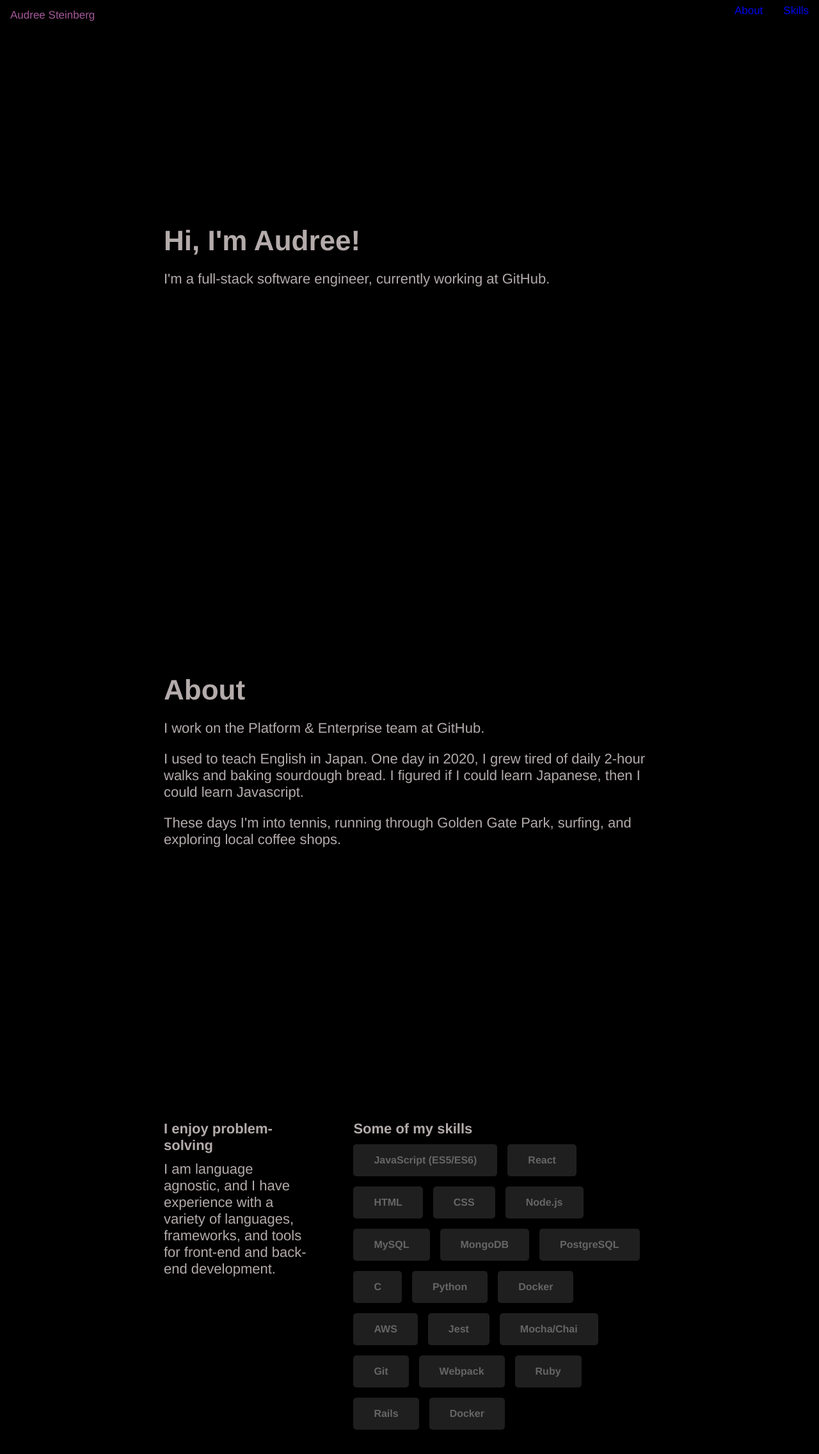
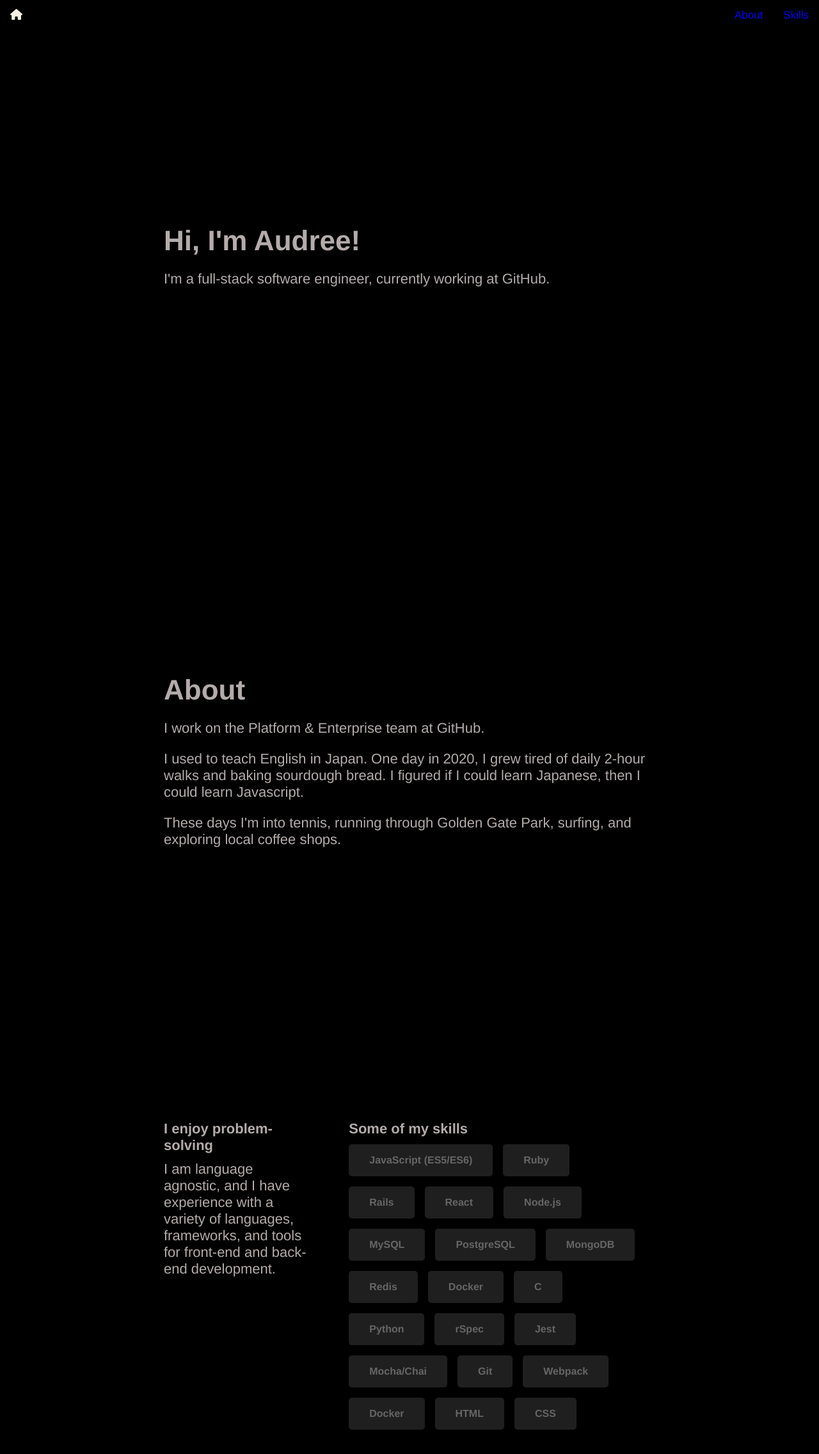
Before and after one commit to audreee/audreee.github.io, a React (Create React App) app: page / in a window 1280 px wide. Shown: the top 2272 px of the page at 64% size. Built offline with nearby package versions, Linux system fonts and the light colour scheme.

Commit message:
Add home icon to navbar

```diff
--- a/src/components/Navbar.js
+++ b/src/components/Navbar.js
@@ -1,6 +1,7 @@
 import React, { useState, useEffect } from 'react';
 import { FontAwesomeIcon } from "@fortawesome/react-fontawesome";
 import { faBars } from '@fortawesome/free-solid-svg-icons';
+import { faHouse } from '@fortawesome/free-solid-svg-icons';
 import '../styles/Navbar.css';
 import useWindowSize from '../hooks/getWindowDimensions';
 
@@ -29,7 +30,9 @@ const Navbar = props => {
             <FontAwesomeIcon icon={faBars} size="2x" onClick={handleClick} style={{color: '#F8EFE4'}}/>
           </div>
         :
-          <a href="#" onClick={handleClick}>Audree Steinberg</a>
+          <a href="#">
+            <FontAwesomeIcon icon={faHouse} onClick={handleClick} style={{color: '#F8EFE4'}} />
+          </a>
         }
       </div>
       <div className="nav-right">
--- a/src/components/Technologies.js
+++ b/src/components/Technologies.js
@@ -11,23 +11,24 @@ let Technologies = () => {
 
 const technologies_list = [
     "JavaScript (ES5/ES6)",
+    "Ruby",
+    "Rails",
     "React",
-    "HTML",
-    "CSS",
     "Node.js",
     "MySQL",
+    "PostgreSQL",
     "MongoDB",
-    "PostgreSQL",
+    "Redis",
+    "Docker",
     "C",
     "Python",
-    "Docker",
-    "AWS",
+    "rSpec",
     "Jest",
     "Mocha/Chai",
     "Git",
     "Webpack",
-    "Ruby",
-    "Rails",
-    "Docker"
+    "Docker",
+    "HTML",
+    "CSS"
     ]
 export default Technologies;
--- a/src/styles/Navbar.css
+++ b/src/styles/Navbar.css
@@ -6,19 +6,20 @@
   top: 0;
   width: 100vw;
   z-index: 100;
-  font-size: 1.5em;
 }
 
 .nav-left {
   display: flex;
   flex-direction: left;
   justify-content: left;
+  align-items: center;
 }
 
 .nav-right {
   display: flex;
   flex-direction: row;
   justify-content: right;
+  align-items: center;
 }
 
 .nav-bar a {
@@ -40,3 +41,7 @@
 .nav-bar a:visited{
   color: #b4abab;
 }
+
+.burger {
+  padding: 5px 10px;
+}
```
